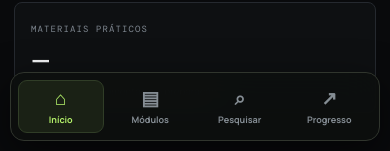
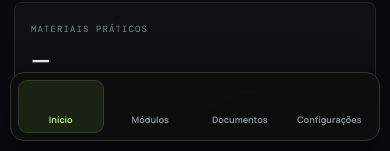
Before and after one commit to oLuiixz/o-clone-digital, a Next.js app: page / in a window 390 px wide. Shown: the part 693-844 px from the top of the page. Built offline with nearby package versions, Linux system fonts and the light colour scheme.

Commit message:
Customize mobile navbar items and icons

```diff
--- a/app/page.js
+++ b/app/page.js
@@ -14,10 +14,10 @@ const quickLinks = [
 ];
 
 const navigation = [
-  { icon: "⌂", label: "Início", href: "#inicio" },
-  { icon: "▤", label: "Módulos", href: "#modulos" },
-  { icon: "⌕", label: "Pesquisar", href: "#atalhos" },
-  { icon: "↗", label: "Progresso", href: "#progresso" },
+  { icon: "home", label: "Início", href: "#inicio" },
+  { icon: "modules", label: "Módulos", href: "#modulos" },
+  { icon: "files", label: "Documentos", href: "#atalhos" },
+  { icon: "settings", label: "Configurações", href: "#progresso" },
 ];
 
 export default function Home() {
@@ -45,7 +45,12 @@ export default function Home() {
       <nav className="mobile-nav" aria-label="Navegação mobile">
         {navigation.map((item, index) => (
           <a className={index === 0 ? "mobile-nav-item active" : "mobile-nav-item"} href={item.href} key={item.label}>
-            <span className="mobile-nav-icon" aria-hidden="true">{item.icon}</span>
+            <span className={`mobile-nav-icon icon-${item.icon}`} aria-hidden="true">
+              {item.icon === "home" && <svg viewBox="0 0 24 24" fill="currentColor"><path d="M12 3.2 2.8 11a1 1 0 0 0 1.3 1.5l.9-.8v7A2.3 2.3 0 0 0 7.3 21h3.1v-5.5h3.2V21h3.1a2.3 2.3 0 0 0 2.3-2.3v-7l.9.8a1 1 0 0 0 1.3-1.5L12 3.2Z"/></svg>}
+              {item.icon === "modules" && <svg viewBox="0 0 24 24" fill="none" stroke="currentColor" strokeWidth="1.8" strokeLinecap="round" strokeLinejoin="round"><rect x="4" y="3.5" width="16" height="17" rx="2"/><path d="M8 8h8M8 12h8M8 16h5"/></svg>}
+              {item.icon === "files" && <svg viewBox="0 0 24 24" fill="none" stroke="currentColor" strokeWidth="1.8" strokeLinecap="round" strokeLinejoin="round"><path d="M4 7.5A2.5 2.5 0 0 1 6.5 5H10l2 2h5.5A2.5 2.5 0 0 1 20 9.5v8a2.5 2.5 0 0 1-2.5 2.5h-11A2.5 2.5 0 0 1 4 17.5Z"/><path d="M4 10h16"/></svg>}
+              {item.icon === "settings" && <svg viewBox="0 0 24 24" fill="none" stroke="currentColor" strokeWidth="1.8" strokeLinecap="round" strokeLinejoin="round"><circle cx="12" cy="12" r="3"/><path d="m19.4 15 .1.1 1.1.9-1.1 1.9-1.4-.5a7.7 7.7 0 0 1-1.5.9l-.2 1.5h-2.2l-.4-1.4a7.7 7.7 0 0 1-1.8 0l-.8 1.2-2-.9.3-1.5a7.7 7.7 0 0 1-1.3-1.3l-1.5.3-.9-2 1.2-.8a7.7 7.7 0 0 1 0-1.8l-1.2-.8.9-2 1.5.3a7.7 7.7 0 0 1 1.3-1.3l-.3-1.5 2-.9.8 1.2a7.7 7.7 0 0 1 1.8 0l.4-1.4h2.2l.2 1.5a7.7 7.7 0 0 1 1.5.9l1.4-.5 1.1 1.9-1.1.9a7.7 7.7 0 0 1 0 1.8Z"/></svg>}
+            </span>
             <span>{item.label}</span>
           </a>
         ))}
```
